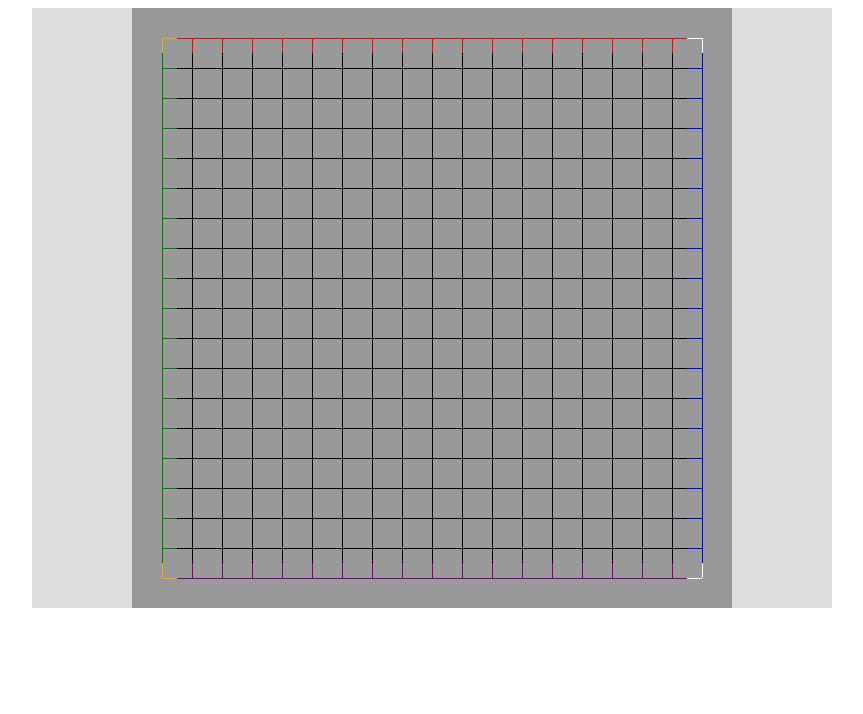
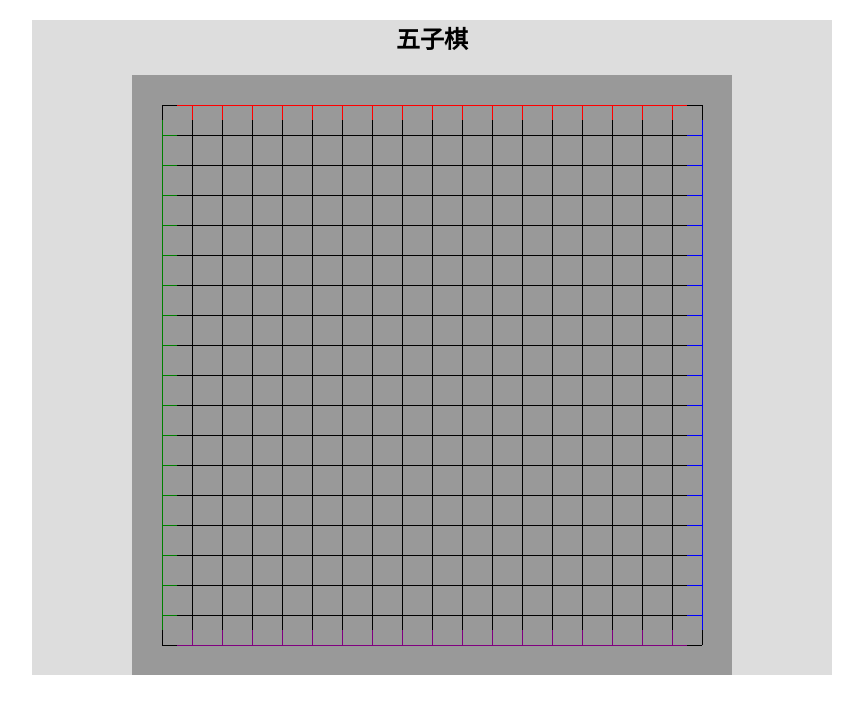
Before and after one commit to czx95110/wu, a plain HTML site: page index.html in a window 1280 px wide. Shown: the whole page, without its empty margins (208-1071 px from the left). Drawn offline with Linux system fonts and the light colour scheme.

Commit message:
to home done

```diff
--- a/index.html
+++ b/index.html
@@ -11,11 +11,12 @@
 <body>
 
 <div class="container" >
+  <h2 style="text-align: center;">五子棋</h2>
   <div class="panel" id="gamePanel">
-    <b class="cell top left "></b>
+    <b class="cell top left white"></b>
+    <b class="cell top "></b>
     <b class="cell top"></b>
-    <b class="cell top"></b>
-    <b class="cell top"></b>
+    <b class="cell top black"></b>
     <b class="cell top"></b>
     <b class="cell top"></b>
     <b class="cell top"></b>
--- a/index.js
+++ b/index.js
@@ -1,16 +1,18 @@
+
+(function(){
   var panel = $('#gamePanel');
   var html = '';
   var row = 19;//行
-var col = 19;//列
   var cellList = [];
+  var gameFive = {
+    init: function () {
       for (var i = 0; i < row; i++) {
-  for (var j = 0; j < col; j++) {
-
+        for (var j = 0; j < row; j++) {
           if(i==0) {
             if (j == 0) {
               html += addCell('top left', i, j);
 
-        } else if (j == col - 1) {
+            } else if (j == row - 1) {
               html += addCell('top right', i, j);
             } else {
               html += addCell('top', i, j);
@@ -19,7 +21,7 @@ for (var i = 0; i < row; i++) {
             if (j == 0) {
               html += addCell('bottom left', i, j);
 
-        } else if (j == col - 1) {
+            } else if (j == row - 1) {
               html += addCell('bottom right', i, j);
             } else {
               html += addCell('bottom', i, j);
@@ -27,25 +29,30 @@ for (var i = 0; i < row; i++) {
           } else  if (j == 0) {
             html += addCell(' left', i, j);
 
-        } else if (j == col - 1) {
+          } else if (j == row - 1) {
             html += addCell(' right', i, j);
           } else {
             html += addCell('', i, j);
           }
+        }
+      }
+      panel.html(html);
+    }
+  };
 
 
-
-  }
-}
   function addCell(addCell, i, j) {
     //return '<b id="cid_'+i+'_'+j+'" class="cell '+addCell+'"></b>';
     return `<b id="cid_${i}_${j}" class="cell ${addCell}"></b>`;
   }
+  var cellWidth=parseFloat($('.cell').css('width'));
 
-var cellWidth=parseFloat($('.cell').css('width'));
-console.log(cellWidth);
-panel.html(html);
   panel.css({
     width:cellWidth*row,
-  height:cellWidth*col
+    height:cellWidth*row
   });
+
+
+  gameFive.init();
+
+})();
--- a/me.scss
+++ b/me.scss
@@ -143,7 +143,7 @@
       left: 15px;
       width: 1px;
       height: 15px;
-      background: orange;
+      background: #000;
     }
     &:after{
       content: '';
@@ -152,7 +152,7 @@
       left: 15px;
       width: 15px;
       height: 1px;
-      background: orange;
+      background: #000;
     }
   }
   &.top.right{
@@ -163,7 +163,7 @@
       left: 15px;
       width: 1px;
       height: 15px;
-      background: white;
+      background: #000;
     }
     &:after{
       content: '';
@@ -172,7 +172,7 @@
       left: 0;
       width: 15px;
       height: 1px;
-      background: white;
+      background: #000;
     }
   }
   &.bottom.left{
@@ -183,7 +183,7 @@
       left: 15px;
       width: 1px;
       height: 15px;
-      background: orange;
+      background: #000;
     }
     &:after{
       content: '';
@@ -192,7 +192,7 @@
       left: 15px;
       width: 15px;
       height: 1px;
-      background: orange;
+      background: #000;
     }
   }
   &.bottom.right{
@@ -203,7 +203,7 @@
       left: 15px;
       width: 1px;
       height: 15px;
-      background: white;
+      background: #000;
     }
     &:after{
       content: '';
@@ -212,11 +212,11 @@
       left: 0;
       width: 15px;
       height: 1px;
-      background: white;
+      background: #000;
     }
   }
   &:hover{
-    border: 1px dotted forestgreen;
+    border: 1px dotted green;
     border-radius: 50%;
     &:before{
       display: none;
```
Also changed, not shown: me.css. Lines whose indentation alone changed are shown as unchanged.
